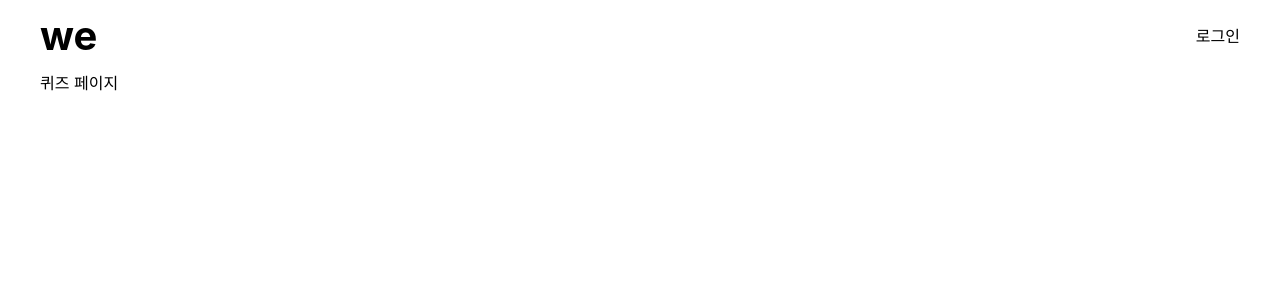
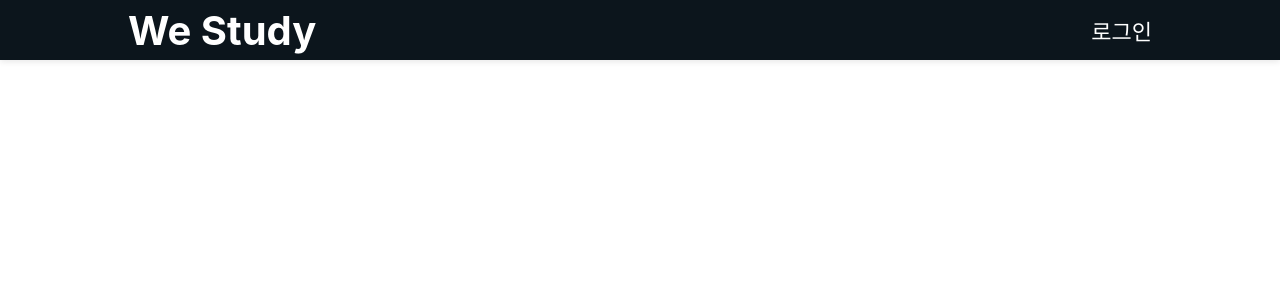
Before and after one commit to lygggg/we-study, a React (Vite) app: page / in a window 1280 px wide. Shown: the top 300 px of the page. Built offline with nearby package versions, Linux system fonts and the light colour scheme.

Commit message:
Fix: 헤더 css수정

```diff
--- a/src/components/Header.tsx
+++ b/src/components/Header.tsx
@@ -6,38 +6,57 @@ import styled from "styled-components";
 const Header = () => {
   return (
     <>
-      <HeaderDiv>
-        <HeadDiv>
-          <StyledLink to={`/`}>
-            <NameDiv>we</NameDiv>
-          </StyledLink>
-          <StyledLink to={`/basket`}>
-            <div>로그인</div>
-          </StyledLink>
-        </HeadDiv>
-      </HeaderDiv>
+      <Container>
+        <Head>
+          <HeadContainer>
+            <StyledLink to={`/`}>
+              <NameText>We Study</NameText>
+            </StyledLink>
+            <StyledLink to={`/basket`}>
+              <LoginText>로그인</LoginText>
+            </StyledLink>
+          </HeadContainer>
+        </Head>
+      </Container>
     </>
   );
 };
-const NameDiv = styled.div`
+
+const HeadContainer = styled.div`
+  width: 100%;
+  height: 100%;
+  display: flex;
+  justify-content: space-between;
+  align-items: center;
+`;
+
+const LoginText = styled.div`
+  color: #fff;
+  font-size: 22px;
+`;
+const NameText = styled.div`
   font-size: 40px;
   font-weight: bold;
+  color: #fff;
 `;
-const HeaderDiv = styled.header`
+const Container = styled.header`
   width: 100%;
-  height: 70px;
+  height: 60px;
   top: 0;
   left: 0;
   z-index: 1000;
   display: flex;
+  background-color: #0c151c;
+  box-shadow: 0px 2px 6px 0px #00000017;
+  position: fixed;
 `;
 
-const HeadDiv = styled.div`
-  width: 100%;
+const Head = styled.div`
+  width: 80%;
   heigth: 100%;
-  display: flex;
-  justify-content: space-between;
-  align-items: center;
+  margin: 0 auto;
+  padding: 0rem 1rem;
+  overflow: hidden;
 `;
 
 const StyledLink = styled(Link)`
```
